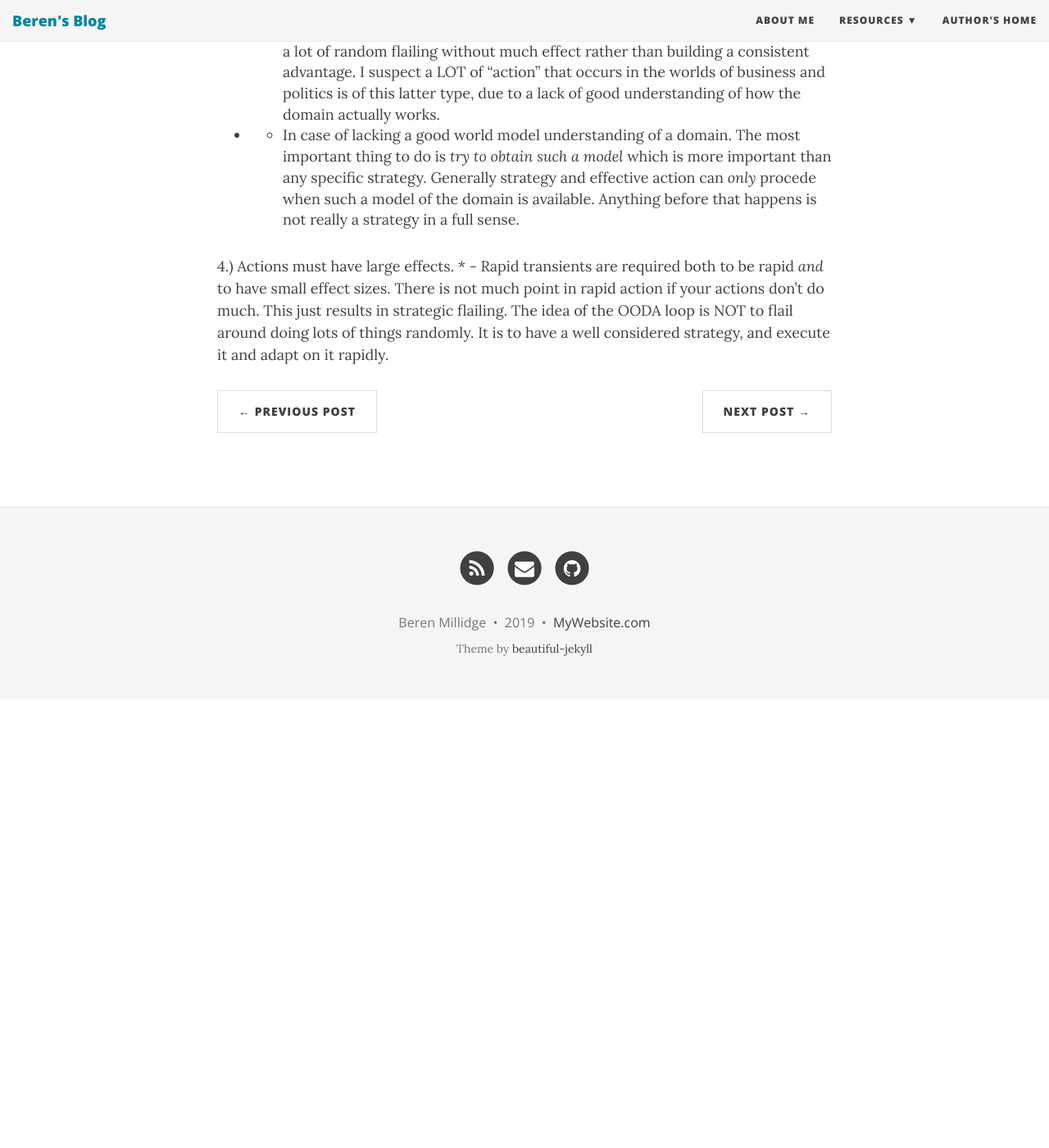
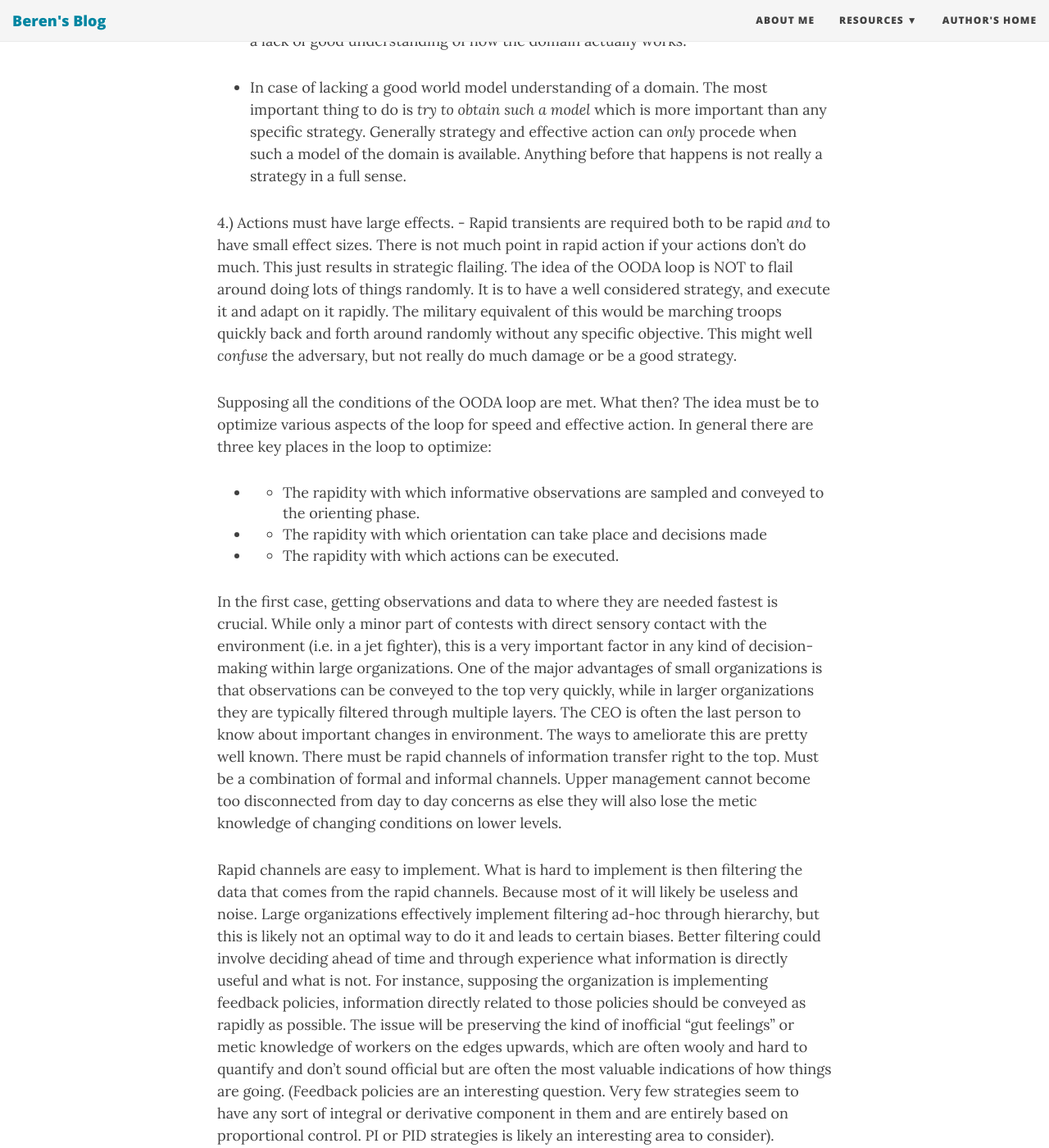
Before and after one commit to BerenMillidge/BerenMillidge.github.io, a Jekyll site: the page built from _posts/2019-12-13-Initial-Thoughts-On-Boyd.md, in a window 1280 px wide and 1400 px high, scrolled down 2644 px. Shown: the whole window at 82% size. Built offline with Jekyll 4.4.1, drawn with Linux system fonts in a browser that asks for light colours; nearby versions of some CDN libraries; before the commit the page ends 3496 px from its top, so only the background shows below that; some of the changed text lies outside the part shown.

Commit message:
Update 2019-12-13-Initial-Thoughts-On-Boyd.md

```diff
--- a/_posts/2019-12-13-Initial-Thoughts-On-Boyd.md
+++ b/_posts/2019-12-13-Initial-Thoughts-On-Boyd.md
@@ -32,31 +32,50 @@ and extremely well in Boyd's initial domain - air-to-air dogfights. They also ap
 diplomacy at some level. First though I want to go through why I think these conditions limit the applicability of the theory to certain situations.
 
 1.) Actions are faster or of the same order of magnitude as orientation:
-  * - this one is simple. The whole idea of the OODA loop is to orient *and act* faster than the other guy can orient. This is impossible if actions take a significantly longer time to achieve
+  - this one is simple. The whole idea of the OODA loop is to orient *and act* faster than the other guy can orient. This is impossible if actions take a significantly longer time to achieve
   than an orientation step. For instance, consider competition between a bunch of heavy-industry competitors. Suppose one competitor decides to build a new factory. This can take years
-  to get up and running, is highly visible and essentially impossible to disguise from competitors. The competitors are also able to run analyses on the new factory and orient their own strategy to it
-  (over a time-course of weeks or months) compared to the years for the factory to come online. There is no possible rapid OODA loop strategy here. This is because in this scenario
-  rapid transients are impossible. OODA loop theory is not especially useful here. (Interestingly, this would change if, for instance, the new factory had some rapid prototyping tools to iterate on new products
+  to get up and running and is essentially impossible to disguise from competitors. The competitors are also able to run analyses on the new factory and orient their own strategy to it
+  (over a time-course of weeks or months) compared to the years for the factory to come online. In this scenario
+  rapid transients are impossible and so OODA loop theory is not especially useful here. (Interestingly, this would change if, for instance, the new factory had some rapid prototyping tools to iterate on new products
   over a timescale of weeks, for instance. This means that rapid transients are again possible and OODA loop theory can apply. Also important to note is the relative speed. Weeks for a new product is not
   fast by some objective measure, but is fast compared to how rapidly competitors can orient, and OODA loop theory applies).
 
 2.) Strategic game has a small number of participants.
-  * - This is necessary because the OODA loop theory requires a single or a couple of distinguished adversaries. If there are a large number of players, for instance in financial markets,
+  - This is necessary because the OODA loop theory requires a single or a couple of distinguished adversaries. If there are a large number of players, for instance in financial markets,
   then each player is not really orienting on what you specifically are doing, but to what some aggregate of activity over all players are doing. This does not mean that rapid orientation and
   action are not useful in this scenario, they very definitely are. Being able to act on new information faster than other market participants is a *huge* advantage, but it removes the compounding
   effect of the OODA loop. Your adversaries orientation ability is not progressively destroyed by your faster cycling within the loop. The benefits are constant rather than cascading.
 
  3.) A good model of strategic game is known to all participants; downstream effects of actions are predictable.
-  *  - the OODA loop is only effective IF a solid dynamics model of the world is known beforehand, and so are the effects of actions. It is impossible to really formulate any kind of strategy
+  - the OODA loop is only effective IF a solid dynamics model of the world is known beforehand, and so are the effects of actions. It is impossible to really formulate any kind of strategy
   without this kind of knowledge and understanding of your domain. Doing stupid things faster is not necessarily any better than doing them slowly. A fighter "pilot" who doesn't know how to fly and has
   no idea what the buttons in the cockpit do is not going to outperform one that does, even if the one with no idea can react 10x faster to the situation. The result will just be a lot of random flailing
   without much effect rather than building a consistent advantage. I suspect a LOT of "action" that occurs in the worlds of business and politics is of this latter type,
   due to a lack of good understanding of how the domain actually works.
 
-  * - In case of lacking a good world model understanding of a domain. The most important thing to do is *try to obtain such a model* which is more important than any specific strategy.
+  - In case of lacking a good world model understanding of a domain. The most important thing to do is *try to obtain such a model* which is more important than any specific strategy.
   Generally strategy and effective action can *only* procede when such a model of the domain is available. Anything before that happens is not really a strategy in a full sense.
 
   4.) Actions must have large effects.
-    *  - Rapid transients are required both to be rapid *and* to have small effect sizes. There is not much point in rapid action if your actions don't do much.
+    - Rapid transients are required both to be rapid *and* to have small effect sizes. There is not much point in rapid action if your actions don't do much.
   This just results in strategic flailing. The idea of the OODA loop is NOT to flail around doing lots of things randomly. It is to have a well considered strategy, and execute it and adapt on it
-  rapidly.
+  rapidly. The military equivalent of this would be marching troops quickly back and forth around randomly without any specific objective. This might well *confuse* the adversary, but not really do much damage or be a good strategy.
+
+Supposing all the conditions of the OODA loop are met. What then? The idea must be to optimize various aspects of the loop for speed and effective action. In general there are three key places in the loop to optimize:
+ * - The rapidity with which informative observations are sampled and conveyed to the orienting phase.
+ * - The rapidity with which orientation can take place and decisions made
+ * - The rapidity with which actions can be executed.
+
+ In the first case, getting observations and data to where they are needed fastest is crucial. While only a minor part of contests with direct sensory contact with the environment (i.e. in a jet fighter), this is a very important factor in any kind of decision-making within large organizations. One of the major advantages of small organizations is that observations can be conveyed to the top very quickly, while in larger organizations they are typically filtered through multiple layers. The CEO is often the last person to know about important changes in environment. The ways to ameliorate this are pretty well known. There must be rapid channels of information transfer right to the top. Must be a combination of formal and informal channels. Upper management cannot become too disconnected from day to day concerns as else they will also lose the metic knowledge of changing conditions on lower levels.
+
+ Rapid channels are easy to implement. What is hard to implement is then filtering the data that comes from the rapid channels. Because most of it will likely be useless and noise. Large organizations effectively implement filtering ad-hoc through hierarchy, but this is likely not an optimal way to do it and leads to certain biases. Better filtering could involve deciding ahead of time and through experience what information is directly useful and what is not. For instance, supposing the organization is implementing feedback policies, information directly related to those policies should be conveyed as rapidly as possible. The issue will be preserving the kind of inofficial "gut feelings" or metic knowledge of workers on the edges upwards, which are often wooly and hard to quantify and don't sound official but are often the most valuable indications of how things are going. (Feedback policies are an interesting question. Very few strategies seem to have any sort of integral or derivative component in them and are entirely based on proportional control. PI or PID strategies is likely an interesting area to consider).
+
+ The other alternative is to develop automatic tools or thinking tools to allow people at the top to digest larger amounts of information and sift it themselves. This is both a technological, educational, and cognitive challenge but can likely be done with reasonable visualization and modelling tools.
+
+ A third alternative in organizations is obviously delegation, which is what Boyd strongly argues for, in aufstragstaktik -i.e. decentralizing decision making down to the lowest levels in closest contact with the situation. This delegation speeds up observation speed, may or may not speed up orientation (people at lower levels likely have more gut instinct or "fingerspitzengefuhl" while those at the top typically have a greater holistic picture and potentially more experience in general although not in the specific) and also speeds up actions by eliminating communication lag. The issue then is with alignment of multiple independent actors which is another organizational problem to solve.
+
+ In individuals, increasing orientation speed primarily comes from learning a direct and intuitive model of the world. The fastest orientations and actions are intuitive. This likely comes from training and long experience. Technology can also help with this in creating visualizations, interactive models, or other seeing and thinking tools which enable rapid iteration and planning of strategies. Intuition and initiative, underlain by a long period of training and experience is what drives success here. At an organizational level, these factors are critical in the key decision makers, but then there is also the communication time to consider too. The decisions and orientations formed at the top must be transmitted throughout the organization for it to have oriented as a whole. This requires effective and rapid channels of communication. These channels must not be overwhelmingly noisy.
+
+The third step is increasing action speed. Action speeds are to some extent intrinsically fixed by the dynamics of the world. In others they are amenable to technogical solutions. Boyd has a great example of where the soviet MIG fighter is more manouverable in simulations than the American fighter, but not in practice simply because the American fighter had power steering while the Soviet fighter did not. This means that the Soviet pilots were unable to reach the theoretical maximum manouverability of their aircraft while the American pilots could get significantly closer to that limit. In terms of organizational dynamics, rapid action is best ensured by trained and experienced personnel and effective communications.
+
+These are some initial thoughts on Boyd's work anyhow. May come back to it later.
```
